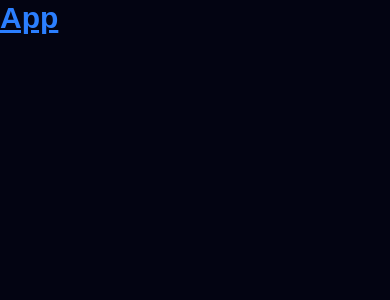
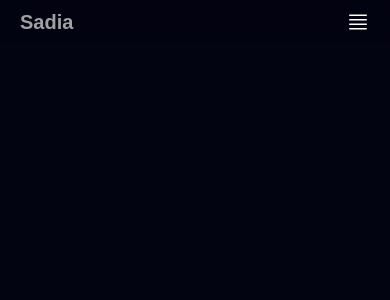
Before and after one commit to SadiaUrooj/Portfolio, a React (Vite) app: page / in a window 390 px wide. Shown: the top 300 px of the page. Built offline with nearby package versions, Linux system fonts and the light colour scheme; a web font is replaced by a local one.

Commit message:
[feature-navigation-bar]
- Create and style Navbar component.
- Add motion for the UI animations.

```diff
--- a/package.json
+++ b/package.json
@@ -11,6 +11,7 @@
   },
   "dependencies": {
     "@tailwindcss/vite": "^4.2.1",
+    "motion": "^12.34.3",
     "react": "^19.2.0",
     "react-dom": "^19.2.0",
     "tailwindcss": "^4.2.1"
--- a/src/App.jsx
+++ b/src/App.jsx
@@ -1,9 +1,18 @@
 import React from 'react';
+import Navbar from './sections/Navbar';
 
 const App = () => {
   return (
-    <div className="text-3xl font-bold underline text-blue-500">App</div>
-  )
-}
+    <div className="container mx-auto max-w-7xl">
+      <Navbar />
+      {/* hero */}
+      {/* about */}
+      {/* projects */}
+      {/* experience */}
+      {/* contact */}
+      {/* footer */}
+      </div>
+  );
+};
 
 export default App;
--- /dev/null
+++ b/src/sections/Navbar.jsx
@@ -0,0 +1,83 @@
+import React, {useState} from 'react';
+import {motion} from 'motion/react';
+
+function Navigation() {
+	return (
+		<ul className="nav-ul">
+			<li className="nav-li">
+				<a className="nav-link" href="#home">
+					Home
+				</a>
+			</li>
+			<li className="nav-li">
+				<a className="nav-link" href="#about">
+					About
+				</a>
+			</li>
+			<li className="nav-li">
+				<a className="nav-link" href="#work">
+					Work
+				</a>
+			</li>
+			<li className="nav-li">
+				<a className="nav-link" href="#contact">
+					Contact
+				</a>
+			</li>
+		</ul>
+	);
+};
+const Navbar = () => {
+	const [isOpen, setIsOpen] = useState(false);
+	return (
+		<div className="fixed inset-x-0 z-20 w-full backdrop-blur-lg bg-primary/40">
+			<div className="mx-auto c-space max-w-7xl">
+				<div className="flex items-center justify-between py-2 sm:py-0">
+					<a href="/" className="text-xl font-bold transition-colors text-neutral-400 hover:text-white">
+						Sadia
+					</a>
+					<button onClick={
+							() => setIsOpen(!isOpen)
+						}
+						className="flex cursor-pointer text-neutral-400 hover:text-white focus:outline-none sm:hidden">
+						<img src={
+								isOpen ? "assets/close.svg" : "assets/menu.svg"
+							}
+							className="W-6 h-6"
+							alt="toggle"/>
+					</button>
+					<nav className="hidden sm:flex"><Navigation/></nav>
+				</div>
+			</div>
+			{
+			isOpen && (
+				<motion.div className="block overflow-hidden text-center sm:hidden"
+					initial={
+						{
+							opacity: 0,
+							x: -10
+						}
+					}
+					animate={
+						{
+							opacity: 1,
+							x: 0
+						}
+					}
+					style={
+						{maxHeight: "100vh"}
+					}
+					transistion={
+						{duration: 1}
+				}>
+					<nav className="pb-5">
+						<Navigation/>
+					</nav>
+
+				</motion.div>
+			)
+		} </div>
+	);
+};
+
+export default Navbar
```
Also changed, not shown: 1 other file (tests, documents, lock files or other folders).
